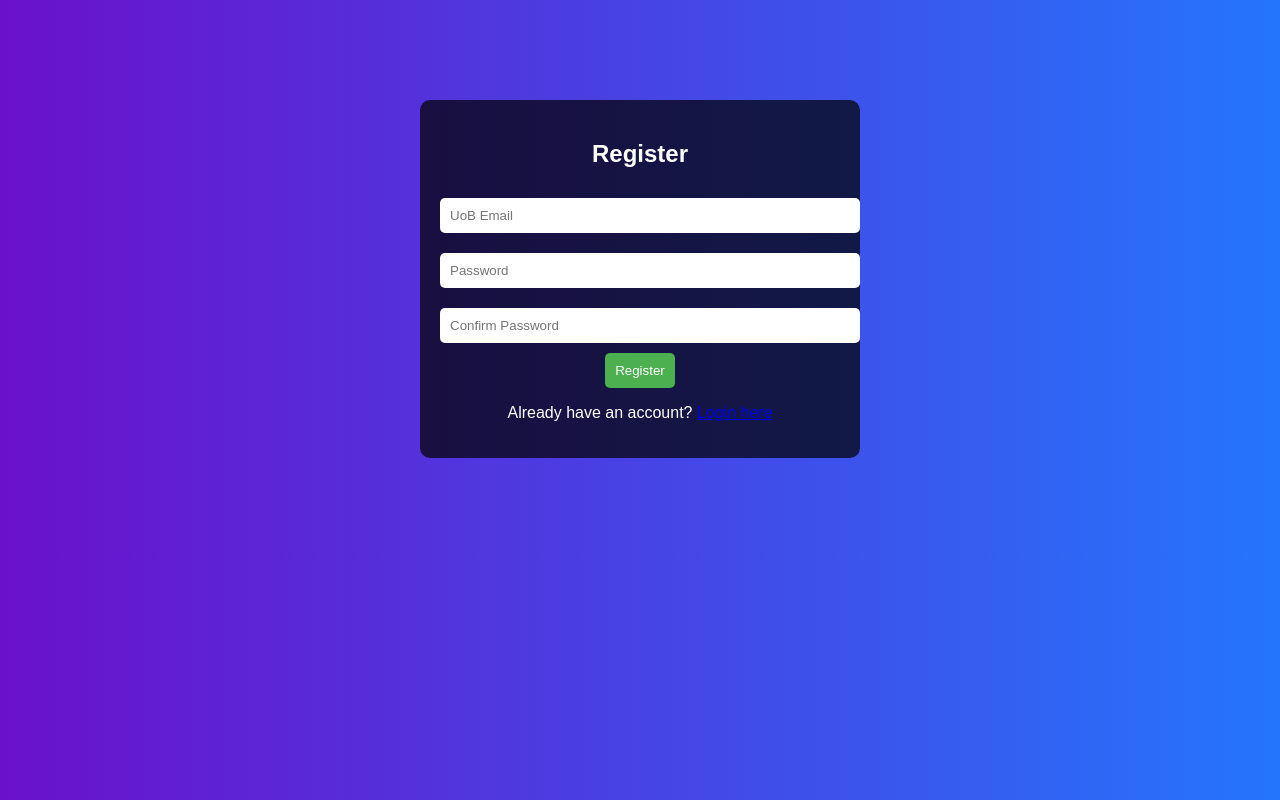
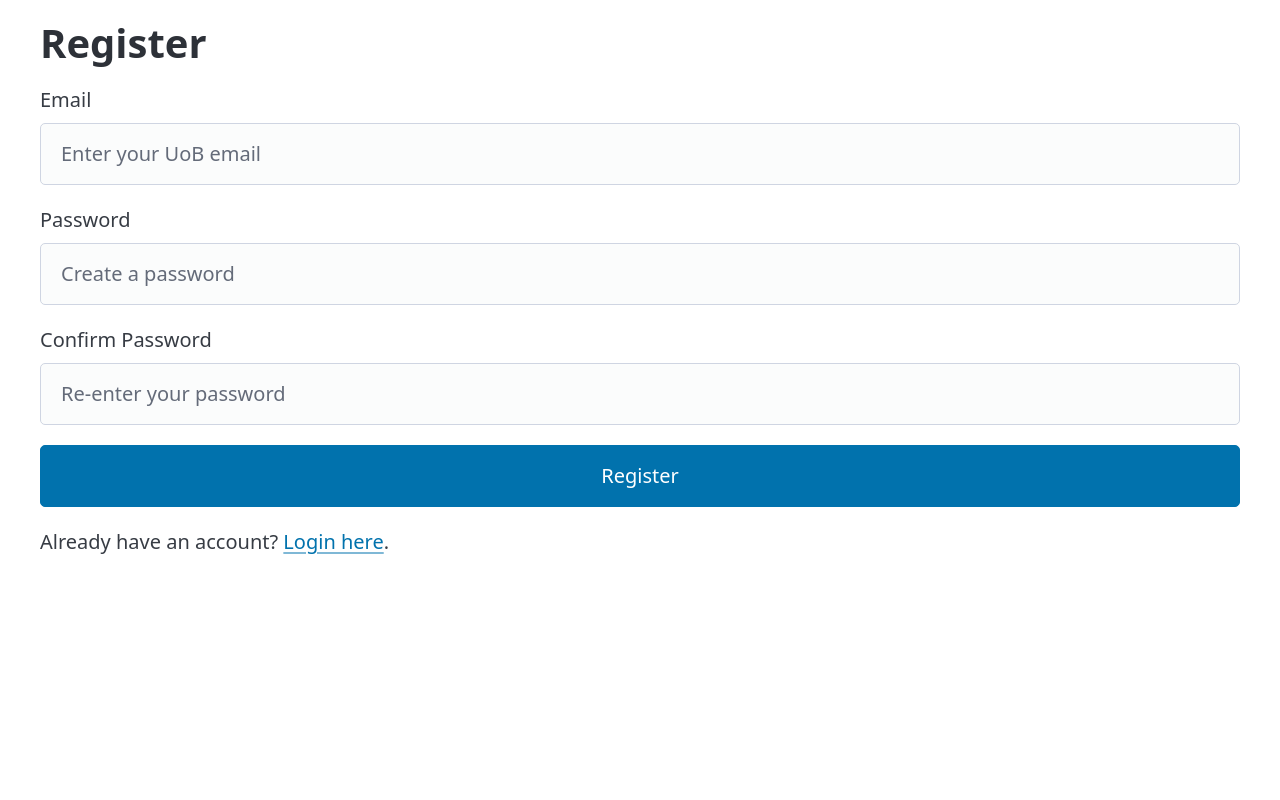
Before and after one commit to Batxl/Itcs333-project, a PHP site: page /Itcs333-project-2/register.php in a window 1280 px wide. Run offline with PHP 8.4, Linux system fonts and the light colour scheme; some libraries are stand-ins or nearby versions.

Commit message:
Add files via upload

```diff
--- a/register.php
+++ b/register.php
@@ -1,104 +1,38 @@
 <?php
-session_start();
-require 'db_connection.php';
+require_once 'db_connection.php'; // Include PDO connection
+$error = '';
 
-if ($_SERVER["REQUEST_METHOD"] == "POST" && isset($_POST['register'])) {
+if (session_status() == PHP_SESSION_NONE) {
+    session_start();
+}
+if (isset($_SESSION['db_error'])) {
+    $error = $_SESSION['db_error'];
+}
+
+if ($_SERVER['REQUEST_METHOD'] == 'POST' && $error == '') {
     $email = trim($_POST['email']);
     $password = $_POST['password'];
     $confirm_password = $_POST['confirm_password'];
 
-    // Validate UoB email format
-    if (!filter_var($email, FILTER_VALIDATE_EMAIL) || !preg_match('/^[a-zA-Z0-9._%+-]+@(stu|admin)\.uob\.edu\.bh$/', $email)) {
-        $error = "Invalid email format. Please use a UoB email.";
+    // Validate UOB email
+    if (!preg_match('/^[a-zA-Z0-9._%+-]+@stu\.uob\.edu\.bh$/', $email) &&
+        !preg_match('/^[a-zA-Z0-9._%+-]+@uob\.edu\.bh$/', $email)) {
+        $error = "Please use a valid UoB email address.";
     } elseif ($password !== $confirm_password) {
         $error = "Passwords do not match.";
     } else {
-        $hashed_password = password_hash($password, PASSWORD_DEFAULT);
-        $stmt = $conn->prepare("INSERT INTO users (email, password) VALUES (?, ?)");
-        $stmt->bind_param("ss", $email, $hashed_password);
-
-        if ($stmt->execute()) {
-            $_SESSION['username'] = $email;
-            // Check if the email is for admin and redirect accordingly
-            if (preg_match('/^admin\./', $email)) {
-                header("Location: admin_dashboard.php");
-            } else {
-                header("Location: index.php");
-            }
+        $password_hash = password_hash($password, PASSWORD_DEFAULT);
+        try {
+            $stmt = $pdo->prepare("INSERT INTO users (email, password_hash) VALUES (:email, :password_hash)");
+            $stmt->bindparam(':email', $email);
+            $stmt->bindparam(':password_hash', $password_hash);
+            $stmt->execute();
+            header("Location: login.php?success=1");
             exit();
-        } else {
-            $error = "Error: " . $stmt->error;
+        } catch (PDOException $e) {
+            $error = ($e->getCode() == 23000) ? "Email already exists." : "An error occurred. Please try again.";
         }
-        $stmt->close();
     }
 }
+include 'includes/register_form.php';
 ?>
-
-<!DOCTYPE html>
-<html lang="en">
-<head>
-    <meta charset="UTF-8">
-    <meta name="viewport" content="width=device-width, initial-scale=1.0">
-    <title>Register</title>
-    <style>
-        body {
-            font-family: Arial, sans-serif;
-            background: linear-gradient(to right, #6a11cb, #2575fc);
-            margin: 0;
-            padding: 0;
-            color: white;
-        }
-
-        .container {
-            max-width: 400px;
-            margin: 100px auto;
-            padding: 20px;
-            background: rgba(0, 0, 0, 0.7);
-            border-radius: 10px;
-            text-align: center;
-        }
-
-        input[type="email"],
-        input[type="password"] {
-            width: 100%;
-            padding: 10px;
-            margin: 10px 0;
-            border: none;
-            border-radius: 5px;
-        }
-
-        button {
-            background: #4CAF50;
-            color: white;
-            padding: 10px;
-            border: none;
-            border-radius: 5px;
-            cursor: pointer;
-        }
-
-        button:hover {
-            background: #45a049;
-        }
-
-        .error {
-            color: red;
-            margin: 10px 0;
-        }
-    </style>
-</head>
-<body>
-    <div class="container">
-        <h2>Register</h2>
-        <form action="" method="POST">
-            <input type="email" name="email" required placeholder="UoB Email">
-            <input type="password" name="password" required placeholder="Password">
-            <input type="password" name="confirm_password" required placeholder="Confirm Password">
-            <button type="submit" name="register">Register</button>
-            <?php if (isset($error)): ?>
-                <div class="error"><?php echo htmlspecialchars($error); ?></div>
-            <?php endif; ?>
-        </form>
-        <p>Already have an account? <a href="login.php">Login here</a></p>
-    </div>
-</body>
-</html>
--- /dev/null
+++ b/register_form.php
@@ -0,0 +1,33 @@
+<!DOCTYPE html>
+<html lang="en">
+<head>
+    <meta charset="UTF-8">
+    <meta name="viewport" content="width=device-width, initial-scale=1.0">
+    <title>Register</title>
+    <link rel="stylesheet" href="https://cdn.jsdelivr.net/npm/@picocss/pico@2/css/pico.min.css">
+    <link rel="stylesheet" type="text/css" href="css/style.css">
+</head>
+<body>
+    <main class="container">
+        <h1>Register</h1>
+        <?php if (!empty($error)): ?>
+            <article class="alert error" role="alert"><?php echo htmlspecialchars($error); ?></article>
+        <?php endif; ?>
+        <form action="register.php" method="POST">
+            <label for="email">Email</label>
+            <input type="email" id="email" name="email" placeholder="Enter your UoB email" required>
+
+            <label for="password">Password</label>
+            <input type="password" id="password" name="password" placeholder="Create a password" required>
+
+            <label for="confirm_password">Confirm Password</label>
+            <input type="password" id="confirm_password" name="confirm_password" placeholder="Re-enter your password" required>
+
+            <button type="submit" class="primary">Register</button>
+        </form>
+        <footer>
+            <p>Already have an account? <a href="login.php">Login here</a>.</p>
+        </footer>
+    </main>
+</body>
+</html>
```
Also changed, not shown: index.php (added, +65 -0 lines), login.php (+35 -70 lines), login_form.php (added, +40 -0 lines).
